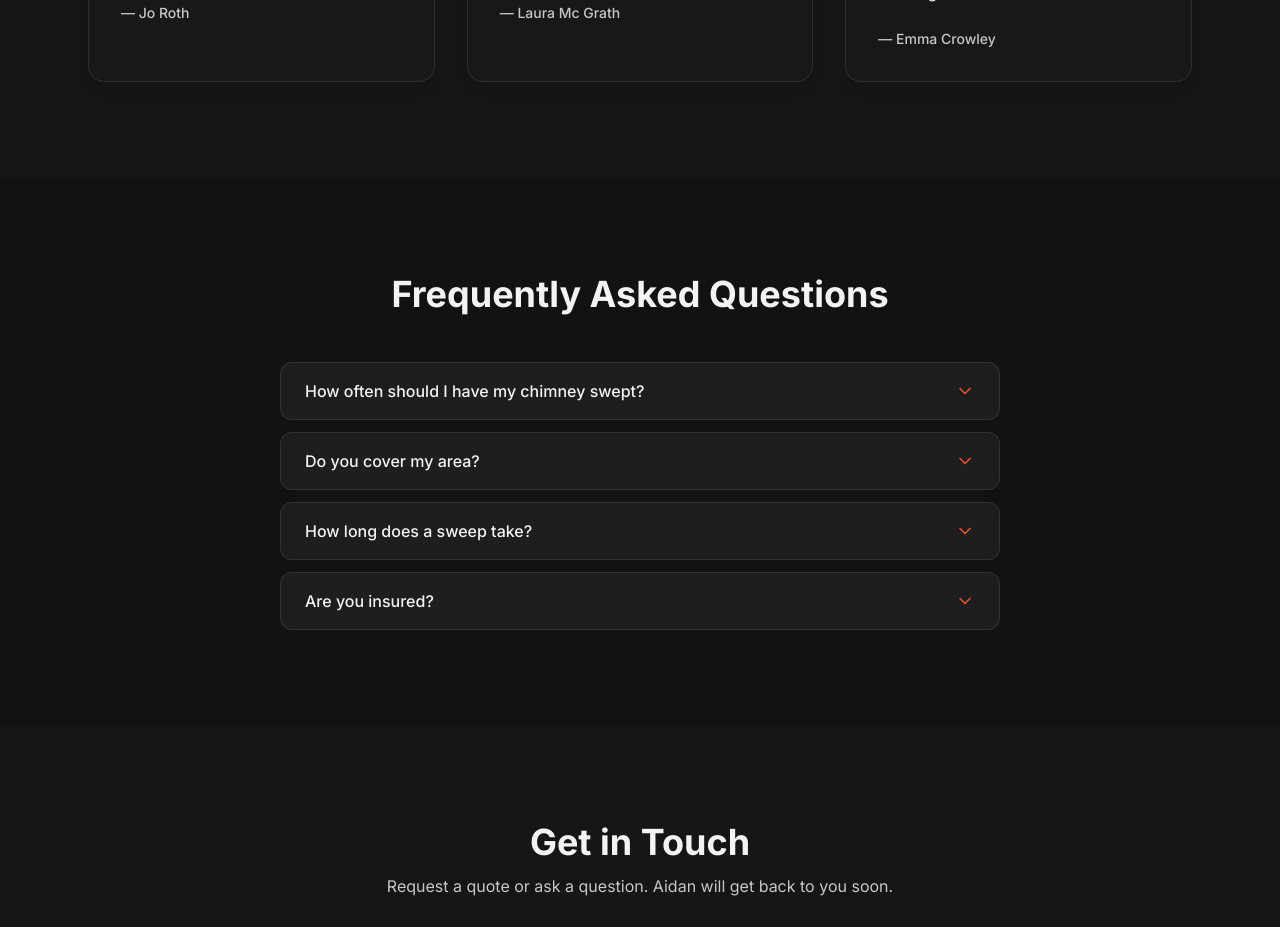
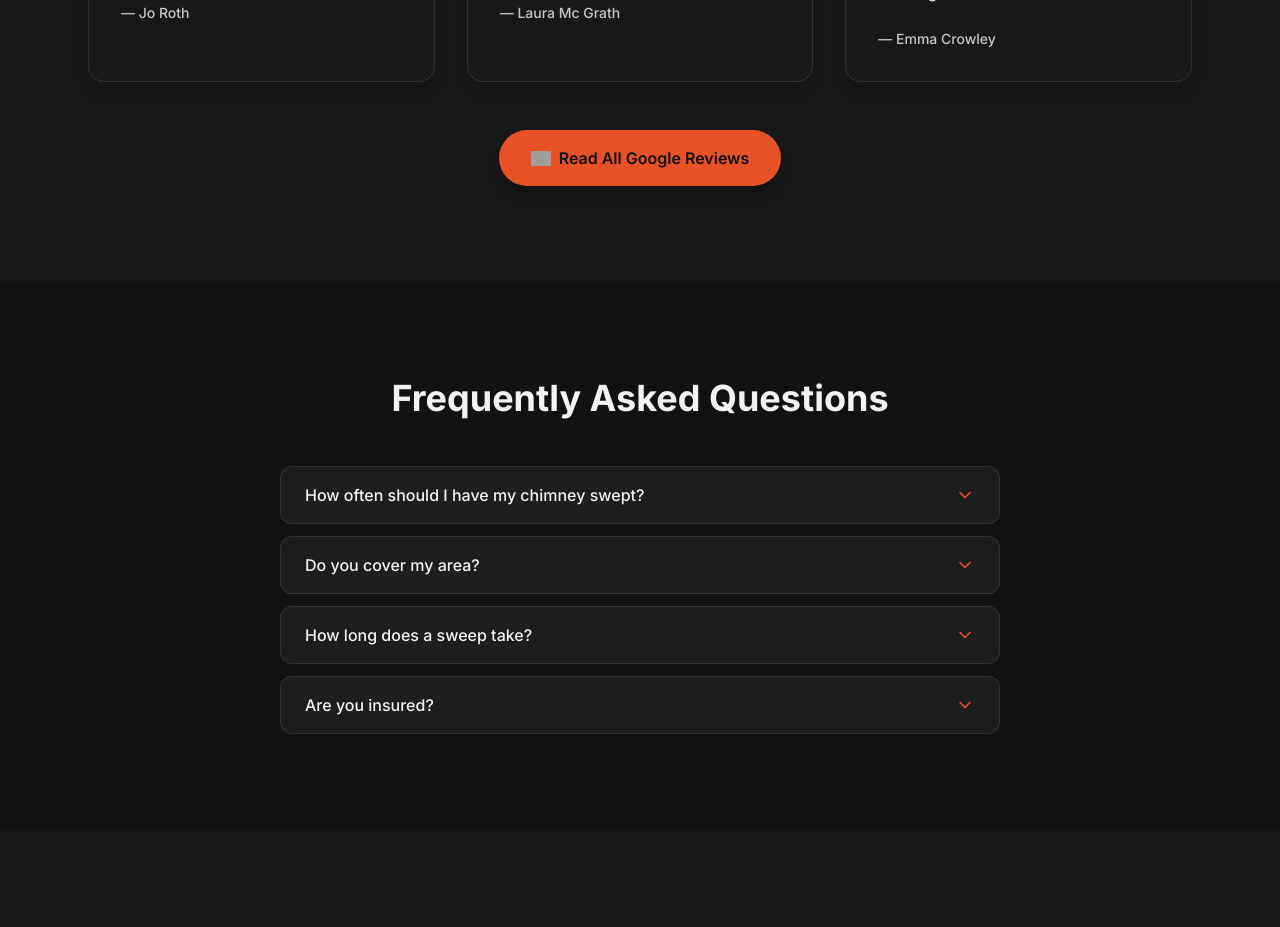
Before and after one commit to davyj93/automatic-octo-lamp, a React (Vite) app: page / in a window 1280 px wide. Shown: the part 3380-4307 px from the top of the page. Built offline with nearby package versions, Linux system fonts and the light colour scheme; grey boxes are pictures that could not be loaded.

Commit message:
Feature: Added Google Reviews link

```diff
--- a/src/components/Testimonials.jsx
+++ b/src/components/Testimonials.jsx
@@ -81,6 +81,32 @@ export default function Testimonials() {
             </motion.blockquote>
           ))}
         </motion.div>
+
+        <motion.div
+          initial={{ opacity: 0, y: 20 }}
+          whileInView={{ opacity: 1, y: 0 }}
+          viewport={{ once: true }}
+          transition={{ delay: 0.4 }}
+          className="mt-12 text-center"
+        >
+          <motion.a
+            href="https://www.google.com/search?q=AMC+SWEEP+Reviews#lkt=LocalPoiReviews&rldimm=10565706567762789415"
+            target="_blank"
+            rel="noopener noreferrer"
+            whileHover={{ scale: 1.02, boxShadow: '0 8px 30px rgba(230, 81, 39, 0.4)' }}
+            whileTap={{ scale: 0.98 }}
+            className="inline-flex items-center gap-2 rounded-full bg-accent px-8 py-4 text-base font-semibold text-charcoal shadow-lg transition"
+          >
+            <img
+              src="https://www.gstatic.com/images/branding/product/1x/googleg_48dp.png"
+              alt="Google"
+              className="h-5 w-5 object-contain"
+              width={20}
+              height={20}
+            />
+            Read All Google Reviews
+          </motion.a>
+        </motion.div>
       </div>
     </section>
   )
```
